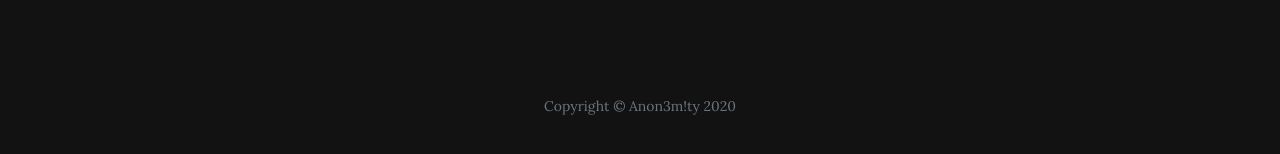
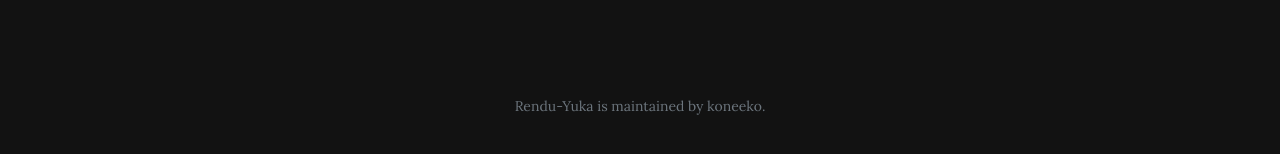
Before and after one commit to koneeko/Rendu-Yuka, a Jekyll site: the page built from index.html, in a window 1280 px wide and 900 px high, scrolled down 2051 px. Shown: the part 718-872 px from the top of the window. Built offline with Jekyll 4.4.1, drawn with Linux system fonts in a browser that asks for light colours.

Commit message:
Update default.html

```diff
--- a/_layouts/default.html
+++ b/_layouts/default.html
@@ -21,7 +21,7 @@
             <div class="row">
                 <div class="col-md-10 col-lg-8 mx-auto">
 
-                    <p class="text-muted copyright">Copyright&nbsp;©&nbsp;Anon3m!ty 2020</p>
+                    <p class="text-muted copyright">Rendu-Yuka is maintained by koneeko.</p>
                 </div>
             </div>
         </div>
```
